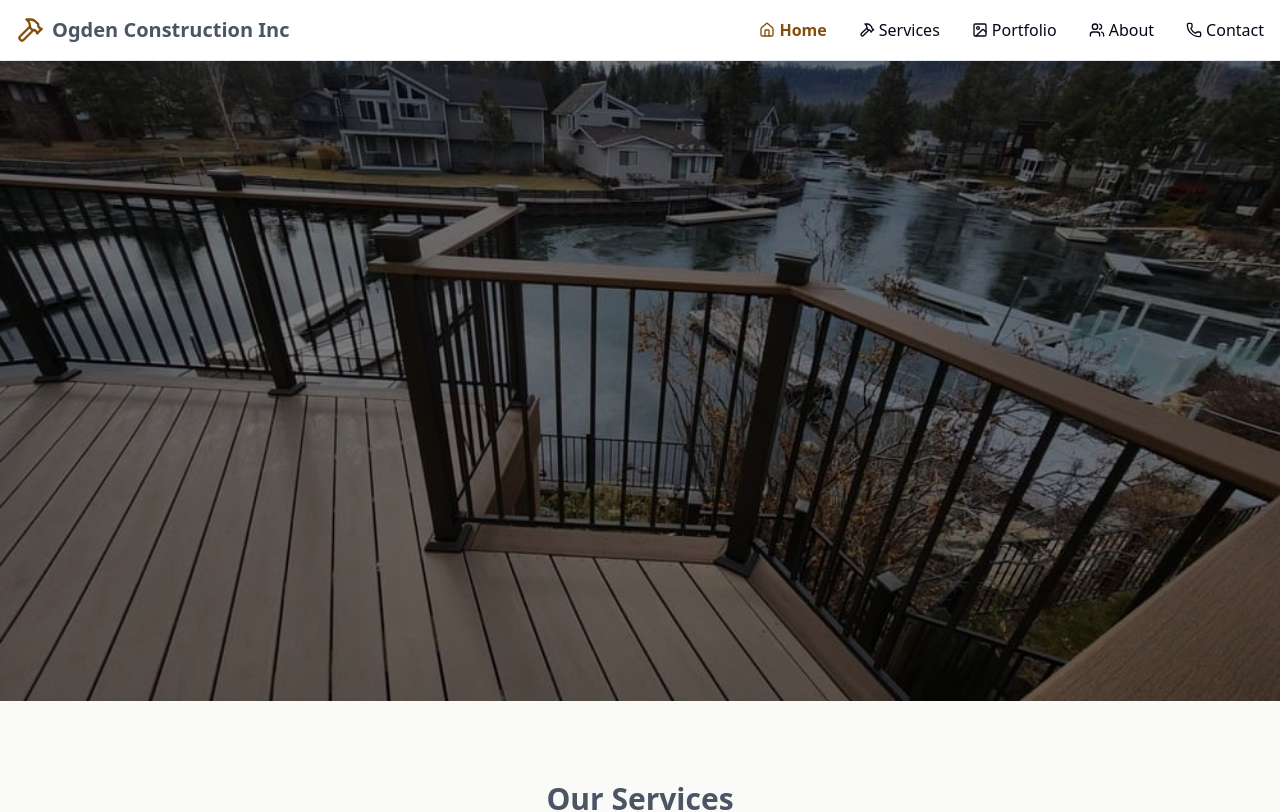
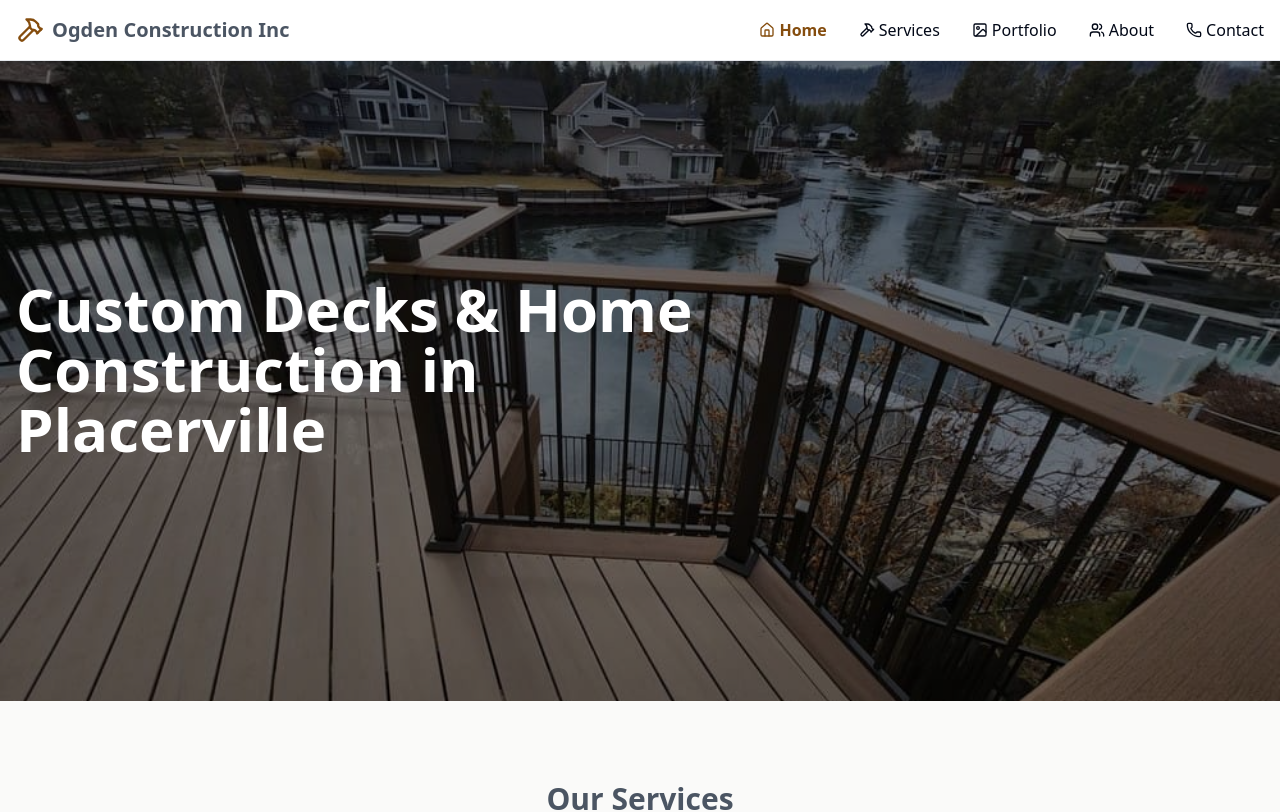
Before and after one commit to garretdgrant/ogden-construction, a Next.js app: page / in a window 1280 px wide. Shown: the top 812 px of the page. Built offline with nearby package versions, Linux system fonts and the light colour scheme.

Commit message:
chore: display swap and h1

```diff
--- a/src/app/layout.tsx
+++ b/src/app/layout.tsx
@@ -7,11 +7,13 @@ import { ToasterProvider } from "@/components/ToasterProvider";
 const geistSans = Geist({
   variable: "--font-geist-sans",
   subsets: ["latin"],
+  display: "swap",
 });
 
 const geistMono = Geist_Mono({
   variable: "--font-geist-mono",
   subsets: ["latin"],
+  display: "swap",
 });
 
 export const metadata: Metadata = {
--- a/src/components/Hero.tsx
+++ b/src/components/Hero.tsx
@@ -18,20 +18,20 @@ export const Hero = () => {
       />
       <div className="absolute inset-0 bg-black/50 z-0" />
 
-      {/* <div className="container relative z-10 mx-auto px-4">
+      <div className="container relative z-10 mx-auto px-4">
         <div className="max-w-3xl">
           <h1 className="text-4xl md:text-6xl font-bold text-white mb-6">
             Custom Decks & Home Construction in Placerville
           </h1>
-          <p
+          {/* <p
             className="text-xl text-white/90 mb-8"
             // style={{ animationDelay: "0.2s" }}
           >
             From stunning decks to new builds and additions, we deliver
             craftsmanship you can trust—tailored to your lifestyle and built to
             last.
-          </p>
-          <div
+          </p> */}
+          {/* <div
             className="flex flex-col sm:flex-row sm:space-x-4 space-y-2 sm:space-y-0"
             // style={{ animationDelay: "0.4s" }}
           >
@@ -44,9 +44,9 @@ export const Hero = () => {
                 Request a Quote
               </Button>
             </Link>
-          </div>
+          </div> */}
         </div>
-      </div> */}
+      </div>
     </div>
   );
 };
```
